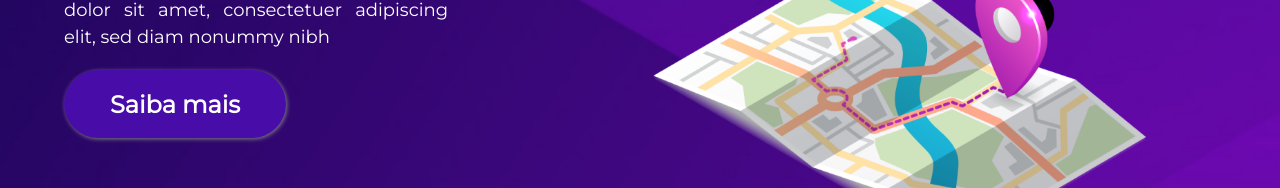
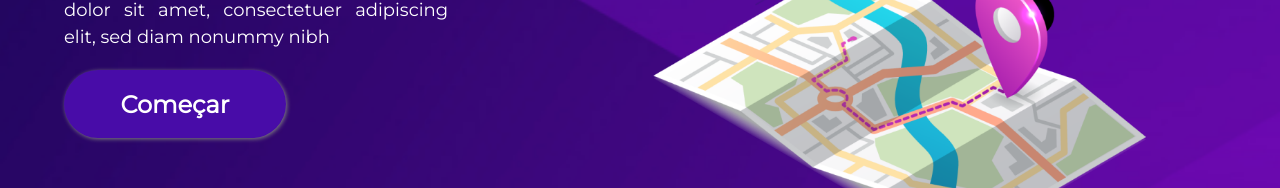
Before and after one commit to nmaia19/se_liga_hein, a React (Create React App) app: page / in a window 1280 px wide. Shown: the part 341-529 px from the top of the page. Built offline with nearby package versions, Linux system fonts and the light colour scheme.

Commit message:
Inserindo link no button começar e Saiba mais

```diff
--- a/src/components/HomeAboutUs/index.js
+++ b/src/components/HomeAboutUs/index.js
@@ -1,5 +1,7 @@
 import "./styles.css";
 import AboutUsImage from "./../../assets/images/aboutus__foto.png";
+import { Link } from "react-router-dom";
+
 function AboutUsHome() {
   return (
     <div className="aboutus__content">
@@ -16,7 +18,9 @@ function AboutUsHome() {
           soluta blanditiis!
         </p>
         <div className="aboutus__button">
+        <Link className="link-btn" to="/about">
           <button>Saiba mais</button>
+        </Link>
         </div>
       </div>
     </div>
--- a/src/components/HomeDescription/index.js
+++ b/src/components/HomeDescription/index.js
@@ -1,5 +1,7 @@
 import "./styles.css";
 import descriptionImage from "./../../assets/images/map__foto.png";
+import { Link } from "react-router-dom";
+
 function HomeDescription() {
   return (
     <div className="description__content">
@@ -9,7 +11,10 @@ function HomeDescription() {
           Breve descrição introdutória. Lorem ipsum dolor sit amet, consectetuer
           adipiscing elit, sed diam nonummy nibh
         </p>
-        <button>Saiba mais</button>
+        <Link className="link-btn" to="/login">
+          <button>Começar</button>
+        </Link>
+
       </div>
       <div className="description__image">
         <img src={descriptionImage} alt="" />
```
